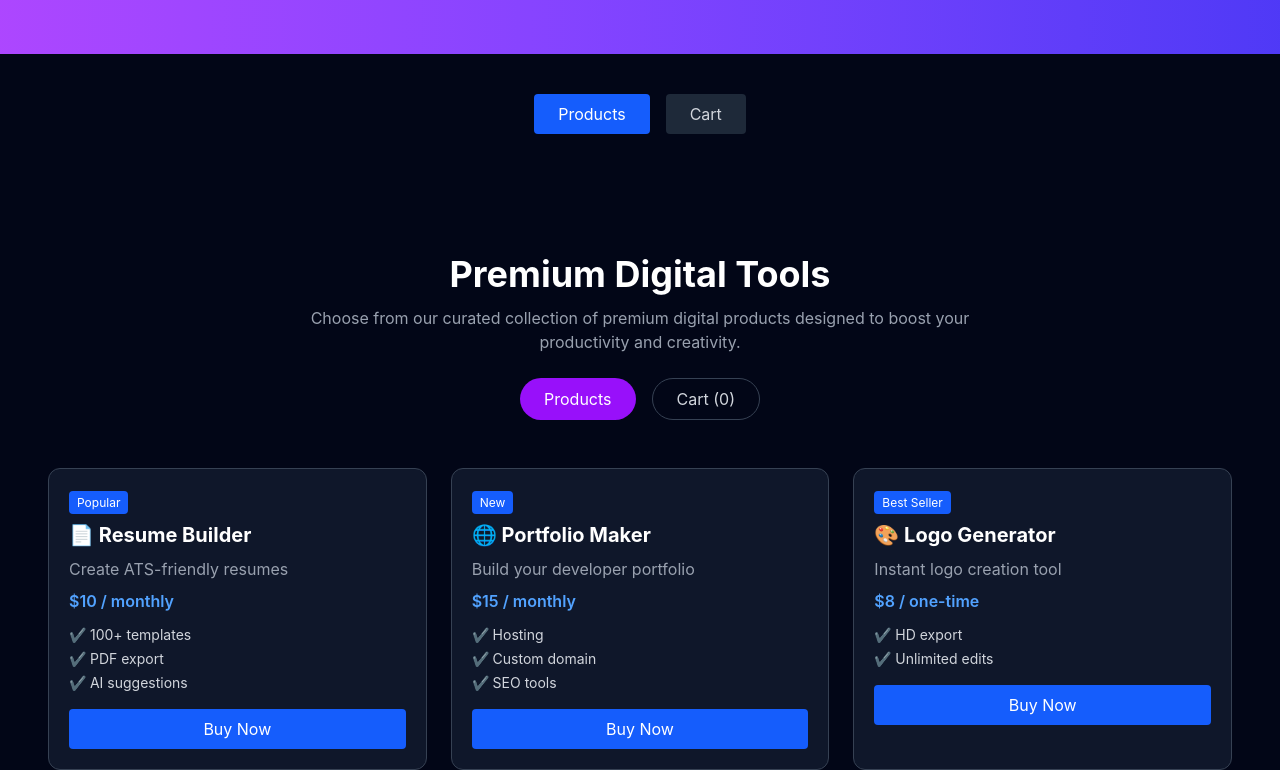
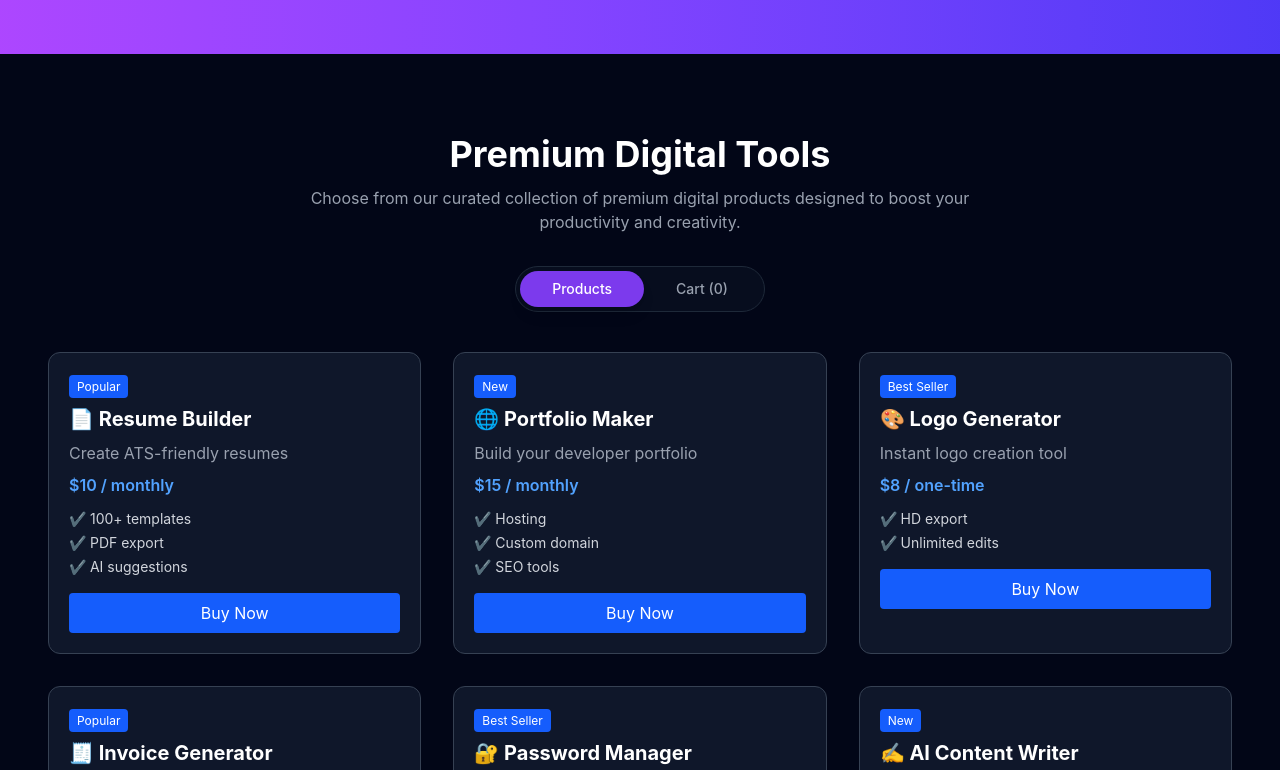
Before and after one commit to eshtiak23/Assinment-6-DigiTools-Platform, a React (Vite) app: page / in a window 1280 px wide. Shown: the part 750-1520 px from the top of the page. Built offline with nearby package versions, Linux system fonts and the light colour scheme.

Commit message:
Fixed Toogle Buttons

```diff
--- a/src/App.jsx
+++ b/src/App.jsx
@@ -1,90 +1,98 @@
 import { useState } from "react";
-
-// Components
 import Navbar from "./components/Navbar";
 import Banner from "./components/Banner";
 import Stats from "./components/Stats";
-import ToggleSection from "./components/ToggleSection";
 import Products from "./components/Products";
 import Cart from "./components/Cart";
 import Steps from "./components/Steps";
 import Pricing from "./components/Pricing";
 import Footer from "./components/Footer";
 import CTA from "./components/CTA";
-
-
-// Toast
 import { ToastContainer, toast } from "react-toastify";
 import "react-toastify/dist/ReactToastify.css";
 
 function App() {
-  // 🛒 Cart State
   const [cart, setCart] = useState([]);
-
-  // 🔄 Toggle View
   const [view, setView] = useState("products");
 
-  // ➕ Add to Cart (with duplicate check)
   const addToCart = (product) => {
     const exists = cart.find((item) => item.id === product.id);
-
     if (exists) {
       toast.warning("Already added ⚠️");
       return;
     }
-
     setCart([...cart, product]);
     toast.success("Added to cart ✅");
   };
 
-  // ❌ Remove Item
   const removeItem = (id) => {
     setCart(cart.filter((item) => item.id !== id));
     toast.error("Removed from cart ❌");
   };
 
-  // 🧹 Clear Cart (Checkout)
   const clearCart = () => {
     setCart([]);
     toast.success("Checkout successful 🎉");
   };
 
   return (
-    <>
-      {/* Navbar */}
+    <div className="bg-[#020617] min-h-screen text-white">
       <Navbar cart={cart} />
-
-      {/* Banner */}
       <Banner />
-
-      {/* Stats */}
       <Stats />
 
-      {/* Toggle Buttons */}
-      <ToggleSection view={view} setView={setView} cart={cart} />
-      {/* Main Section */}
-      {view === "products" && (
-        <Products addToCart={addToCart} cart={cart} />
-      )}
+      {/* --- Toggle Section --- */}
 
-      {view === "cart" && (
-        <Cart
-          cart={cart}
-          removeItem={removeItem}
-          clearCart={clearCart}
-        />
-      )}
+      <div className="max-w-2xl pt-20 mx-auto text-center">
+        <h2 className="text-3xl font-bold md:text-4xl">
+          Premium Digital Tools
+        </h2>
+        <p className="mt-3 text-sm text-gray-400 md:text-base">
+          Choose from our curated collection of premium digital products
+          designed to boost your productivity and creativity.
+        </p>
 
-       {/* Extra Sections */}
+
+        <div className="inline-flex items-center p-1 mt-8 border border-gray-800 rounded-full bg-gray-900/40">
+          <button
+            onClick={() => setView("products")}
+            className={`px-8 py-2 text-sm font-medium transition-all rounded-full ${
+              view === "products"
+              ? "bg-[#7C3AED] text-white shadow-lg"
+              : "text-gray-400 hover:text-white"
+            }`}
+          >
+            Products
+          </button>
+          <button
+            onClick={() => setView("cart")}
+            className={`px-8 py-2 text-sm font-medium transition-all rounded-full ${
+              view === "cart"
+              ? "bg-[#7C3AED] text-white shadow-lg"
+              : "text-gray-400 hover:text-white"
+            }`}
+          >
+            Cart ({cart.length})
+          </button>
+        </div>
+      </div>
+
+
+      <div className="pb-20">
+        {view === "products" ? (
+          <Products addToCart={addToCart} cart={cart} />
+        ) : (
+          <Cart cart={cart} removeItem={removeItem} clearCart={clearCart} />
+        )}
+      </div>
+
       <Steps />
       <Pricing />
       <CTA />
       <Footer />
 
-
-      {/* Toast */}
       <ToastContainer position="top-right" autoClose={2000} />
-    </>
+    </div>
   );
 }
 
--- a/src/components/Products.jsx
+++ b/src/components/Products.jsx
@@ -3,37 +3,10 @@ import ProductCard from "./ProductCard";
 
 const Products = ({ addToCart, cart }) => {
   return (
-    <div className="bg-[#020617] px-6 md:px-12 py-20 text-white">
+    <div className="px-6 py-10 md:px-12">
 
-      {/* Header */}
-      <div className="max-w-2xl mx-auto mb-12 text-center">
 
-        <h2 className="text-3xl font-bold md:text-4xl">
-          Premium Digital Tools
-        </h2>
-
-        <p className="mt-3 text-sm text-gray-400 md:text-base">
-          Choose from our curated collection of premium digital products
-          designed to boost your productivity and creativity.
-        </p>
-
-        {/* Tabs */}
-        <div className="flex justify-center gap-4 mt-6">
-
-          <button className="px-6 py-2 bg-purple-600 rounded-full hover:bg-purple-700">
-            Products
-          </button>
-
-          <button className="px-6 py-2 text-gray-300 border border-gray-700 rounded-full hover:bg-gray-800">
-            Cart ({cart.length})
-          </button>
-
-        </div>
-      </div>
-
-      {/* Products Grid */}
-      <div className="grid grid-cols-1 gap-6 sm:grid-cols-2 md:grid-cols-3">
-
+      <div className="grid grid-cols-1 gap-8 mx-auto sm:grid-cols-2 md:grid-cols-3 max-w-7xl">
         {products.map((p) => (
           <ProductCard
             key={p.id}
@@ -42,7 +15,6 @@ const Products = ({ addToCart, cart }) => {
             cart={cart || []}
           />
         ))}
-
       </div>
     </div>
   );
```
